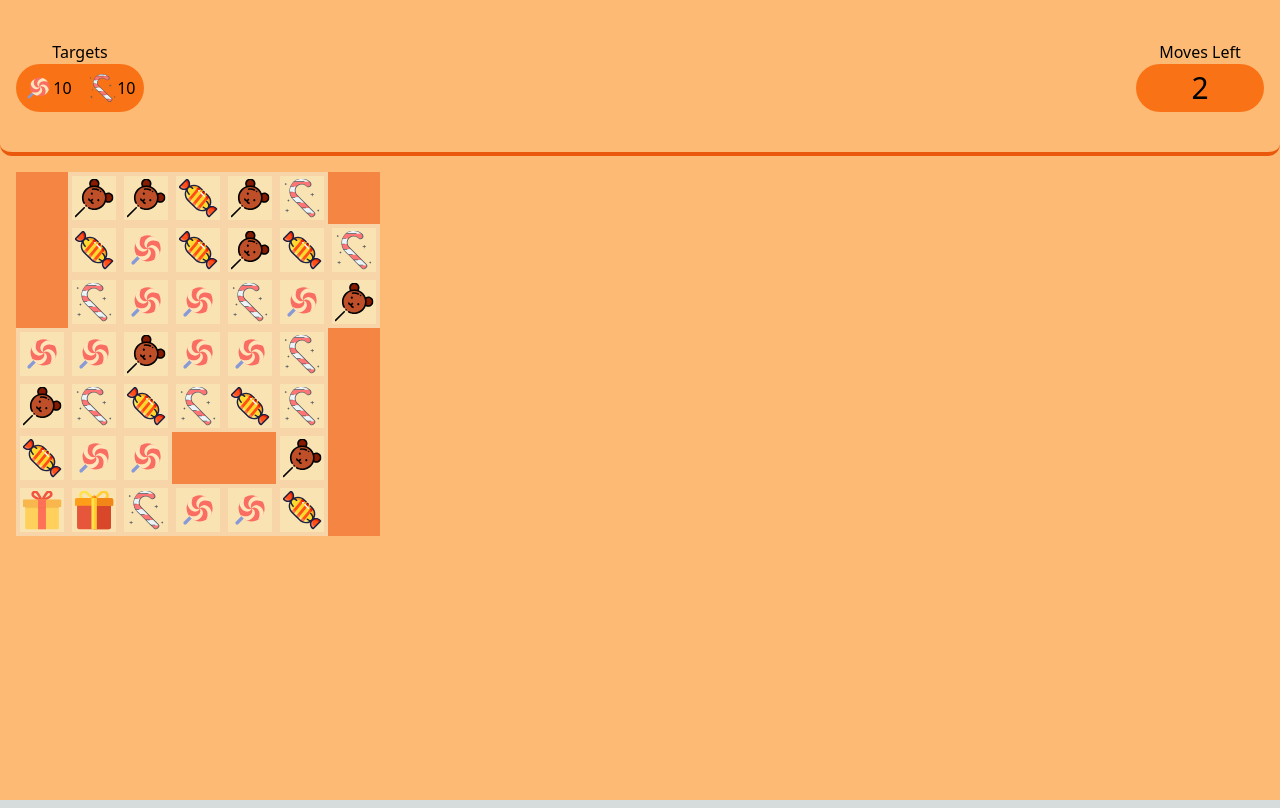
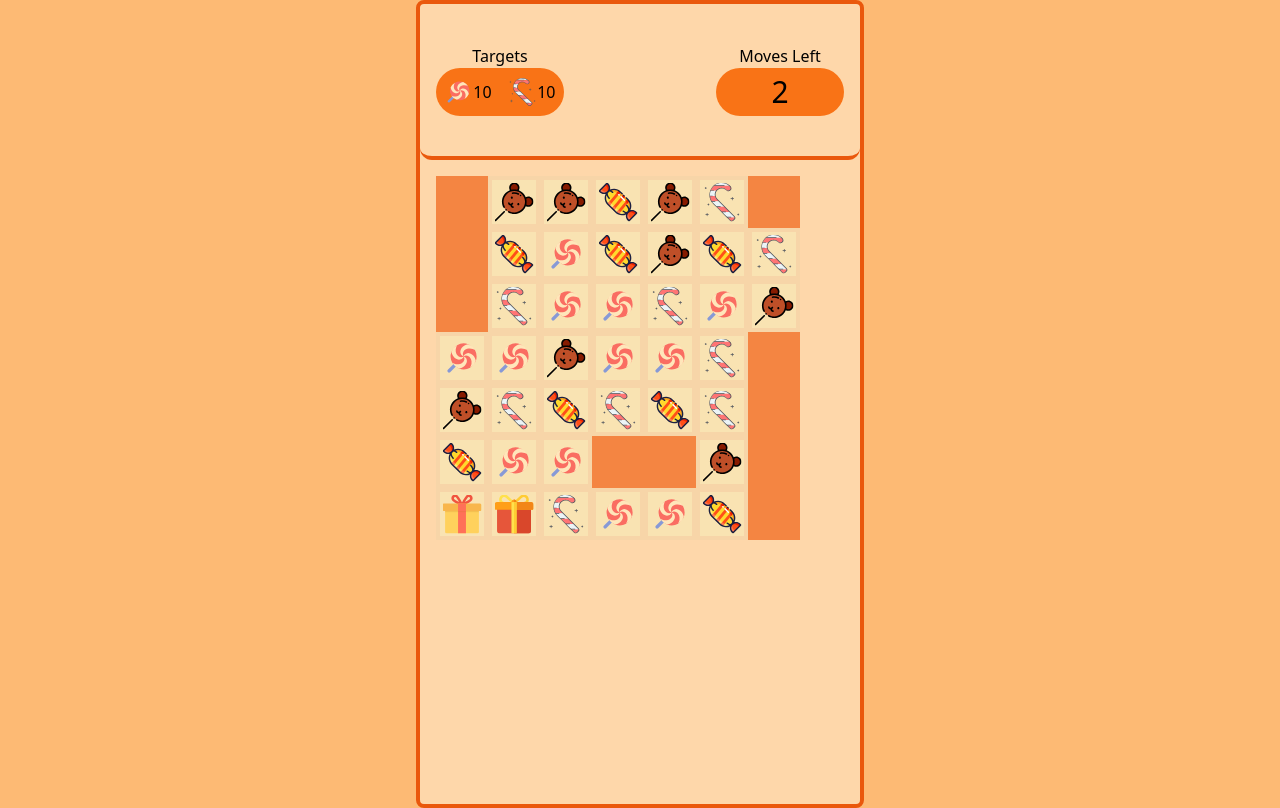
Before and after one commit to Mudoker/Candy_Crush_CLone, a Next.js app: page /game/0 in a window 1280 px wide. Built offline with nearby package versions, Linux system fonts and the light colour scheme.

Commit message:
Added simple desktop design

```diff
--- a/src/pages/game/[id].tsx
+++ b/src/pages/game/[id].tsx
@@ -21,14 +21,14 @@ export default function Page(){
     init()
   }, [id])
   return (
-    <main className="bg-orange-300" style={{minHeight: "100svh"}}>
+    <main className="bg-orange-300 flex">
       <Modal
         isOpen={endgameStatus !== ""}
         contentLabel="Example Modal"
         style={{
           overlay: {backgroundColor: 'rgba(0, 0, 0, 0.75)', display: 'flex'},
         }}
-        className={`m-auto border-orange-600 rounded-xl border-4 bg-orange-200 flex items-center justify-center flex-col px-20 py-5 outline-none`}
+        className={`m-auto border-orange-600 rounded-xl border-4 bg-orange-200 flex items-center justify-center flex-col px-10 py-5 outline-none`}
       >
         <div className="w-full text-3xl font-bold text-center mb-5 text-orange-600">
           { endgameStatus === "win" ?
@@ -42,10 +42,14 @@ export default function Page(){
         </div>
         <ButtonPrimary className={`text-3xl`} onClick={() => router.back()}>Back</ButtonPrimary>
       </Modal>
-      {
-        !!stage ? <Game onGameFinished={setEndgameStatus} availablePieces={stage.availablePieces} initialBoard={stage.board} moveCount={stage.moveCount} goals={stage.goals}></Game>
-        : null
-      }
+      <div className="m-auto flex flex-col border-4 border-orange-600 bg-orange-200 rounded-lg w-full max-w-md">
+        <div className="" style={{minHeight: "100svh"}}>
+          {
+            !!stage ? <Game onGameFinished={setEndgameStatus} availablePieces={stage.availablePieces} initialBoard={stage.board} moveCount={stage.moveCount} goals={stage.goals}></Game>
+            : null
+          }
+        </div>
+      </div>
     </main>
   )
 }
```
